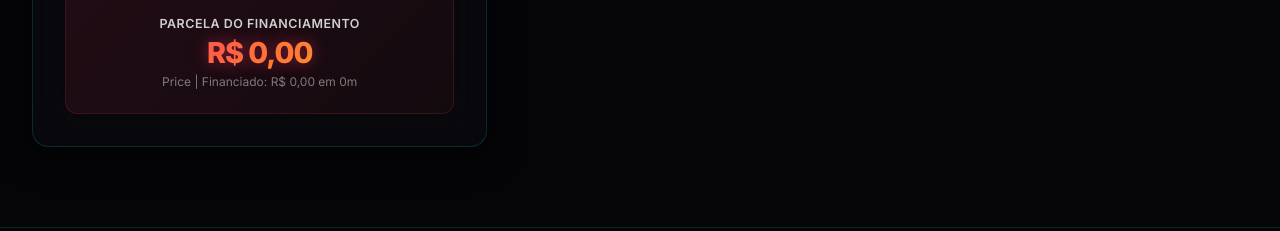
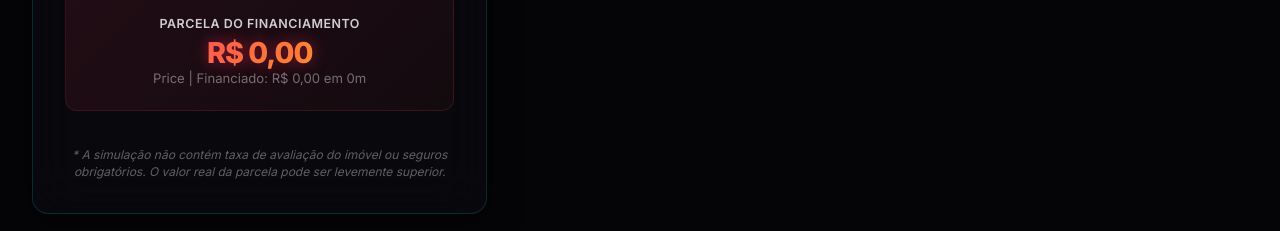
Before and after one commit to pedrojr1430/simulador-consorcio, a plain HTML site: page index.html in a window 1280 px wide. Shown: the part 1564-1795 px from the top of the page. Drawn offline with nearby package versions, Linux system fonts and the light colour scheme.

Commit message:
feat: adicionado disclaimer sobre taxas ocultas do financiamento

```diff
--- a/index.css
+++ b/index.css
@@ -341,7 +341,17 @@ body.dark-mode .icon-moon { display: none; }
     text-shadow: 0 0 15px var(--blue-glow);
 }
 .result-highlight.financiamento .result-value { background: linear-gradient(135deg, var(--red), var(--gold)); -webkit-background-clip: text; -webkit-text-fill-color: transparent; background-clip: text; text-shadow: 0 0 15px var(--red-glow); }
-.result-detail { font-size: 0.75rem; color: var(--text-muted); margin-top: var(--space-xs); }
+.result-detail { font-size: 0.82rem; color: var(--text-muted); opacity: 0.9; }
+
+.fin-disclaimer {
+    font-size: 0.75rem;
+    color: var(--text-muted);
+    font-style: italic;
+    margin-top: 12px;
+    line-height: 1.4;
+    text-align: center;
+    opacity: 0.8;
+}
 
 .lance-results { display: flex; flex-direction: column; gap: var(--space-sm); }
 .lance-results.pulse { animation: pulseAnim 0.3s ease; }
--- a/index.html
+++ b/index.html
@@ -350,6 +350,9 @@
                             <div class="result-value" id="parcela-fin-main">R$ 0,00</div>
                             <div class="result-detail" id="detalhe-fin-main">Price | Financiado: R$ 0,00</div>
                         </div>
+                        <div class="fin-disclaimer">
+                            * A simulação não contém taxa de avaliação do imóvel ou seguros obrigatórios. O valor real da parcela pode ser levemente superior.
+                        </div>
                         <div class="verdict-box" id="verdict-box-main">
                             <div class="verdict-icon" id="verdict-icon-main">
                                 <svg width="24" height="24" viewBox="0 0 24 24" fill="none" stroke="currentColor" stroke-width="2"><path d="M12 22c5.523 0 10-4.477 10-10S17.523 2 12 2 2 6.477 2 12s4.477 10 10 10z"/><path d="m9 12 2 2 4-4"/></svg>
@@ -445,6 +448,9 @@
                             <div class="result-detail" id="detalhe-financiamento">
                                 Primeira parcela (Price) | Valor financiado: R$ 70.000,00
                             </div>
+                        </div>
+                        <div class="fin-disclaimer">
+                            * A simulação não contém taxa de avaliação do imóvel ou seguros obrigatórios. O valor real da parcela pode ser levemente superior.
                         </div>
                     </div>
                 </div>
```
